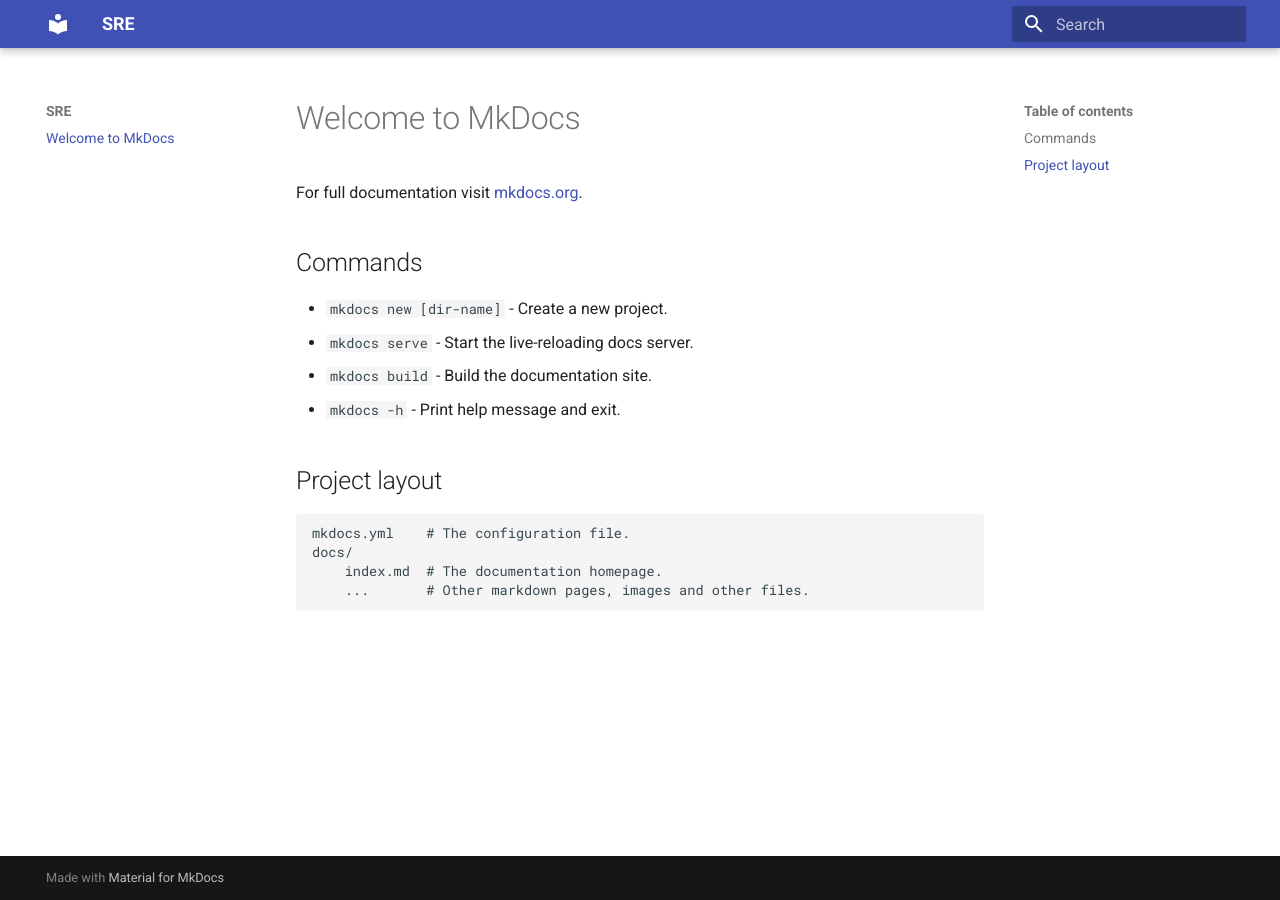
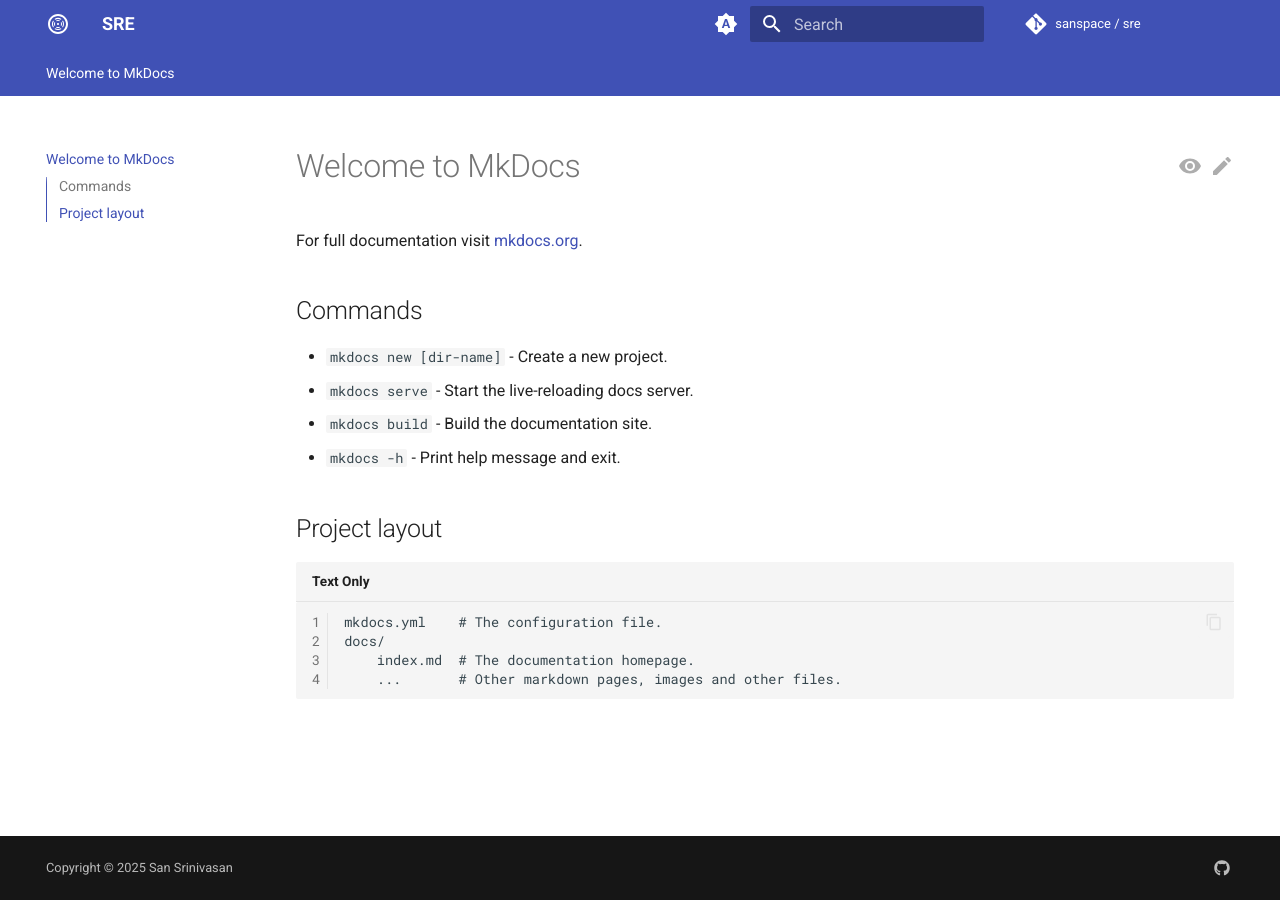
Before and after one commit to sanspace/sre, an MkDocs documentation site: the page built from docs/index.md, in a window 1280 px wide. Built offline with MkDocs 1.6.1 and Material for MkDocs 9.7.7, drawn with Linux system fonts in a browser that asks for light colours; comment, search, counter and statistics services are not loaded.

```diff
--- a/mkdocs.yml
+++ b/mkdocs.yml
@@ -1,4 +1,137 @@
 site_name: SRE
 site_url: https://sanspace.in/sre
+repo_url: https://github.com/sanspace/sre
+repo_name: sanspace / sre
+edit_uri: edit/main/docs/
 theme:
   name: material
+  favicon: images/favicon.ico
+  icon:
+    logo: material/smoke-detector-variant
+    repo: fontawesome/brands/git-alt
+    edit: material/pencil
+    view: material/eye
+  palette:
+    # Palette toggle for automatic mode
+    - media: "(prefers-color-scheme)"
+      toggle:
+        icon: material/brightness-auto
+        name: Switch to light mode
+    # Palette toggle for light mode
+    - media: "(prefers-color-scheme: light)"
+      scheme: default
+      toggle:
+        icon: material/weather-night
+        name: Switch to dark mode
+    # Palette toggle for dark mode
+    - media: "(prefers-color-scheme: dark)"
+      scheme: slate
+      toggle:
+        icon: material/weather-sunny
+        name: Switch to light mode
+  features:
+    - navigation.instant # behave like a Single Page App
+    - navigation.instant.progress # for slow connections, show loading progress
+    - navigation.tracking # anchor tracking
+    - navigation.tabs # show navbar below the top
+    - navigation.path # bread crumbs
+    - navigation.indexes
+    - navigation.top # back to top
+    - navigation.footer # enable back and next
+    - toc.follow # anchor following
+    - toc.integrate # nav integration
+    - search.suggest # autocomplete
+    - search.highlight
+    - search.share
+    - content.action.view # requries edit_uri
+    - content.action.edit # requries edit_uri
+    - content.code.copy # requires md extensions
+    - content.code.annotate
+    - content.tabs.link
+    - content.tooltips
+
+plugins:
+  - search
+  - tags
+  - offline
+  - glightbox
+  - social:
+      enabled: !ENV [CI, false]
+  - git-revision-date-localized:
+      type: date
+      fallback_to_build_date: true
+      enable_creation_date: true
+      enabled: !ENV [CI, false]
+  - git-committers:
+      repository: sanspace/sre
+      branch: main
+      enabled: !ENV [CI, false]
+
+markdown_extensions:
+  - abbr
+  - admonition
+  - attr_list
+  - md_in_html
+  - pymdownx.betterem
+  - pymdownx.blocks.caption
+  - toc:
+      permalink: true
+      permalink_title: Anchor link to this section for reference
+      slugify: !!python/object/apply:pymdownx.slugs.slugify
+        kwds:
+          case: lower
+  - pymdownx.highlight:
+      use_pygments: true
+      anchor_linenums: true
+      line_spans: __span
+      pygments_lang_class: true
+      auto_title: true
+      linenums: true
+  - pymdownx.inlinehilite
+  - pymdownx.snippets
+  - pymdownx.superfences:
+      custom_fences:
+        - name: mermaid
+          class: mermaid
+          format: !!python/name:pymdownx.superfences.fence_code_format
+  - pymdownx.tabbed:
+      alternate_style: true
+  - tables
+  - footnotes
+  - pymdownx.critic
+  - pymdownx.caret
+  - pymdownx.keys
+  - pymdownx.mark
+  - pymdownx.tilde
+  - pymdownx.details
+  - pymdownx.smartsymbols
+  - pymdownx.emoji:
+      emoji_index: !!python/name:material.extensions.emoji.twemoji
+      emoji_generator: !!python/name:material.extensions.emoji.to_svg
+  - def_list
+  - pymdownx.tasklist:
+      custom_checkbox: true
+
+extra:
+  generator: false
+  social:
+    - icon: fontawesome/brands/github
+      link: https://github.com/sanspace/sre
+
+  analytics:
+    feedback:
+      title: Was this page helpful?
+      ratings:
+        - icon: material/thumb-up-outline
+          name: This page was helpful
+          data: 1
+          note: >-
+            Thanks for your feedback!
+        - icon: material/thumb-down-outline
+          name: This page could be improved
+          data: 0
+          note: >-
+            Thanks for your feedback! Help us improve this page by
+            using our <a href="https://github.com/sanspace/sre/issues/new/?title=[Feedback]+{title}+-+{url}" target="_blank" rel="noopener">feedback form</a>.
+
+copyright: Copyright &copy; 2025 San Srinivasan
--- a/pyproject.toml
+++ b/pyproject.toml
@@ -5,5 +5,8 @@ description = "Add your description here"
 readme = "README.md"
 requires-python = ">=3.13"
 dependencies = [
-    "mkdocs-material>=9.6.12",
+    "mkdocs-git-committers-plugin-2>=2.5.0",
+    "mkdocs-git-revision-date-localized-plugin>=1.4.5",
+    "mkdocs-glightbox>=0.4.0",
+    "mkdocs-material[imaging]>=9.6.12",
 ]
```
Also changed, not shown: docs/images/favicon.ico (added), 1 other file.
